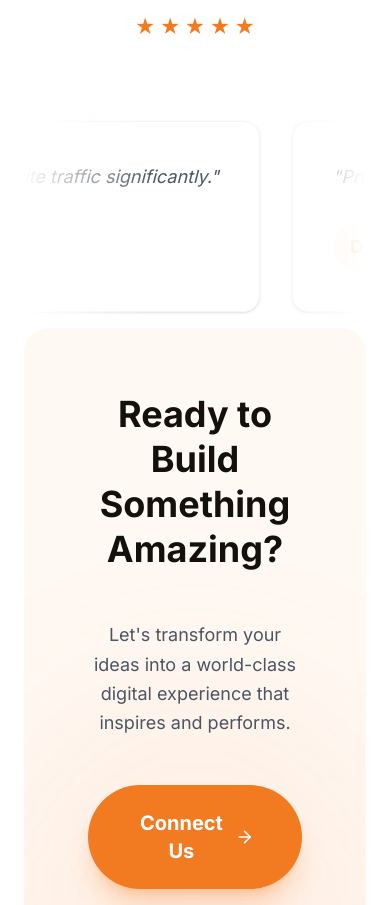
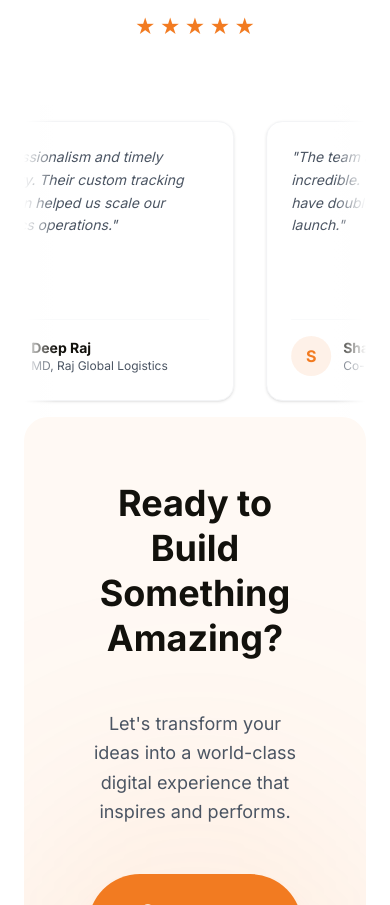
Before and after one commit to dabloo-personal/moolstone, a Next.js app: page / in a window 390 px wide. Shown: the part 4047-4952 px from the top of the page. Built offline with nearby package versions, Linux system fonts and the light colour scheme.

Commit message:
Optimize mobile: square cards w/ text protection

```diff
--- a/src/app/page.tsx
+++ b/src/app/page.tsx
@@ -66,8 +66,8 @@ export default function Home() {
         </div>
 
         <div className="w-full relative">
-          <div className="absolute left-0 top-0 bottom-0 w-32 bg-gradient-to-r from-white to-transparent z-10 pointer-events-none" />
-          <div className="absolute right-0 top-0 bottom-0 w-32 bg-gradient-to-l from-white to-transparent z-10 pointer-events-none" />
+          <div className="absolute left-0 top-0 bottom-0 w-8 md:w-32 bg-gradient-to-r from-white to-transparent z-10 pointer-events-none" />
+          <div className="absolute right-0 top-0 bottom-0 w-8 md:w-32 bg-gradient-to-l from-white to-transparent z-10 pointer-events-none" />
           <TestimonialMarquee />
         </div>
       </SectionWrapper>
--- a/src/components/sections/TestimonialCard.tsx
+++ b/src/components/sections/TestimonialCard.tsx
@@ -11,20 +11,20 @@ interface TestimonialCardProps {
 
 export const TestimonialCard = ({ quote, author, role, avatarLetter }: TestimonialCardProps) => {
   return (
-    <div className="bg-white p-10 rounded-2xl border border-gray-100 shadow-sm hover:shadow-md transition-shadow flex flex-col justify-between h-full">
-      <div className="space-y-6">
-        <p className="text-text-muted italic leading-relaxed text-lg">
+    <div className="bg-white p-6 md:p-10 rounded-2xl border border-gray-100 shadow-sm hover:shadow-md transition-shadow flex flex-col justify-between h-full overflow-hidden">
+      <div className="space-y-3 md:space-y-6 flex-1 overflow-hidden">
+        <p className="text-text-muted italic leading-relaxed text-sm md:text-lg line-clamp-4 md:line-clamp-none">
           &quot;{quote}&quot;
         </p>
       </div>
 
-      <div className="flex items-center space-x-4 mt-8">
-        <div className="w-12 h-12 bg-primary/10 rounded-full flex items-center justify-center text-primary font-bold text-lg">
+      <div className="flex items-center space-x-3 md:space-x-4 mt-4 md:mt-8 pt-4 border-t border-gray-50 md:border-none">
+        <div className="w-10 h-10 md:w-12 md:h-12 bg-primary/10 rounded-full flex items-center justify-center text-primary font-bold text-base md:text-lg flex-shrink-0">
           {avatarLetter || author.charAt(0)}
         </div>
-        <div>
-          <div className="font-bold text-dark">{author}</div>
-          <div className="text-sm text-text-muted">{role}</div>
+        <div className="min-w-0">
+          <div className="font-bold text-dark text-sm md:text-base truncate">{author}</div>
+          <div className="text-xs md:text-sm text-text-muted truncate">{role}</div>
         </div>
       </div>
     </div>
--- a/src/components/sections/TestimonialMarquee.tsx
+++ b/src/components/sections/TestimonialMarquee.tsx
@@ -216,13 +216,13 @@ export const TestimonialMarquee = () => {
             >
                 {/* First set of testimonials */}
                 {testimonials.map((t, i) => (
-                    <div key={`original-${i}`} className="min-w-[350px] md:min-w-[400px]">
+                    <div key={`original-${i}`} className="w-[280px] h-[280px] md:w-auto md:h-auto md:min-w-[400px] flex-shrink-0">
                         <TestimonialCard {...t} />
                     </div>
                 ))}
                 {/* Second set for seamless loop */}
                 {testimonials.map((t, i) => (
-                    <div key={`duplicate-${i}`} className="min-w-[350px] md:min-w-[400px]">
+                    <div key={`duplicate-${i}`} className="w-[280px] h-[280px] md:w-auto md:h-auto md:min-w-[400px] flex-shrink-0">
                         <TestimonialCard {...t} />
                     </div>
                 ))}
```
